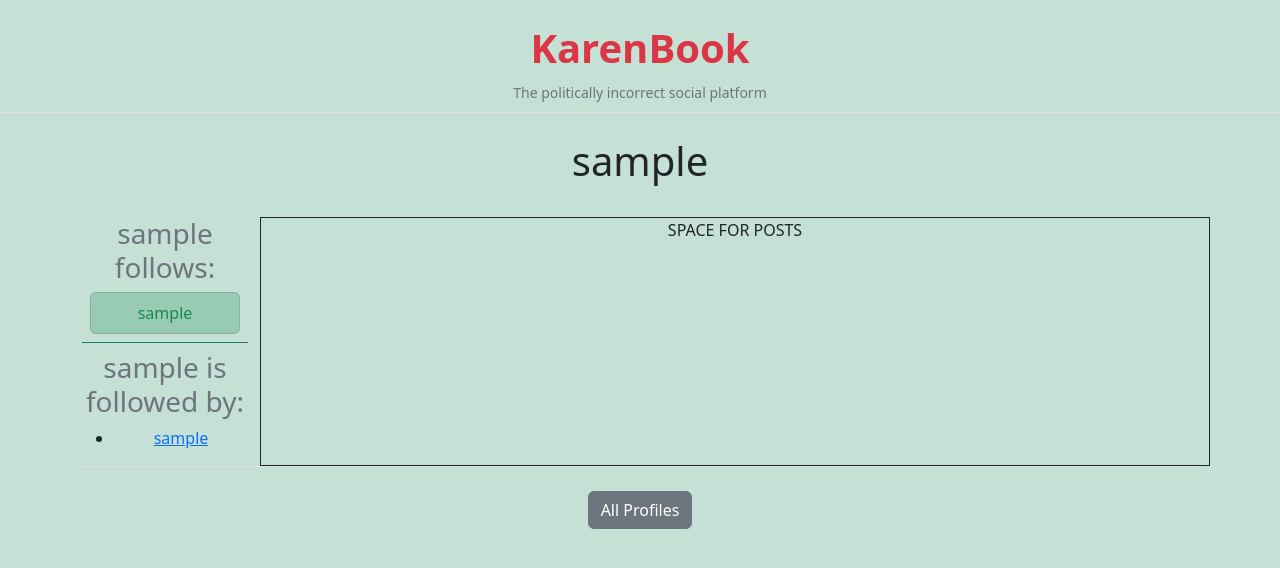
After one commit to ScottQuinn144/KarenBook, a Django app: page /profile/1 in a window 1280 px wide. The commit adds this page. Shown: the top 568 px of the page. Run offline with Django 3.2, Linux system fonts and the light colour scheme; tables that the repository leaves empty hold one stand-in row (values such as "Sample post").

Commit message:
addded profile page and styles. connected urls

```diff
--- a/Social/urls.py
+++ b/Social/urls.py
@@ -1,7 +1,8 @@
 from django.urls import path
-from .views import dashboard
-
+from .views import dashboard, profile_list, profile
 
 urlpatterns = [
     path("", dashboard, name="dashboard"),
+    path("profile_list/", profile_list, name="profile_list"),
+    path("profile/<int:pk>", profile, name="profile"),
 ]
--- a/Social/views.py
+++ b/Social/views.py
@@ -1,4 +1,15 @@
 from django.shortcuts import render
+from .models import Profile
 
 def dashboard(request):
     return render(request, "base.html")
+
+
+def profile_list(request):
+    profiles = Profile.objects.exclude(user=request.user)
+    return render(request, "socials/profile_list.html", {"profiles": profiles})
+
+
+def profile(request, pk):
+    profile = Profile.objects.get(pk=pk)
+    return render(request, "socials/profile.html", {"profile": profile})
--- a/templates/base.html
+++ b/templates/base.html
@@ -1,13 +1,17 @@
 <!doctype html>
 <html lang="en">
+
 <head>
   <meta charset="utf-8">
   <meta name="viewport" content="width=device-width, initial-scale=1">
   <title>KarenBook</title>
-    <link href="https://cdn.jsdelivr.net/npm/bootstrap@5.2.2/dist/css/bootstrap.min.css" rel="stylesheet" integrity="sha384-Zenh87qX5JnK2Jl0vWa8Ck2rdkQ2Bzep5IDxbcnCeuOxjzrPF/et3URy9Bv1WTRi" crossorigin="anonymous">
+  <link href="https://cdn.jsdelivr.net/npm/bootstrap@5.2.2/dist/css/bootstrap.min.css" rel="stylesheet"
+    integrity="sha384-Zenh87qX5JnK2Jl0vWa8Ck2rdkQ2Bzep5IDxbcnCeuOxjzrPF/et3URy9Bv1WTRi" crossorigin="anonymous">
 </head>
+
 <body class="bg-success bg-opacity-25">
-        <div class="container text-center mt-4 underline">
+  <div class="border-bottom border-muted">
+    <div class="container text-center mt-4 mb-2">
       <div class="row">
         <div class="col">
 
@@ -15,20 +19,23 @@
         <div class="col">
           <section>
             <h1 class="fs-1 fw-semibold text-danger">KarenBook</h1>
-                    <small class="text-muted">Welcome to the politically incorrect social platform</small>
+            <small class="text-muted">The politically incorrect social platform</small>
           </section>
-                <div>
-                    {% block content %}
-
-                    {% endblock content %}
-                </div>
         </div>
         <div class="col">
 
         </div>
       </div>
     </div>
+  </div>
 
-    <script src="https://cdn.jsdelivr.net/npm/bootstrap@5.2.2/dist/js/bootstrap.bundle.min.js" integrity="sha384-OERcA2EqjJCMA+/3y+gxIOqMEjwtxJY7qPCqsdltbNJuaOe923+mo//f6V8Qbsw3" crossorigin="anonymous"></script>
+  {% block content %}
+
+  {% endblock content %}
+
+  <script src="https://cdn.jsdelivr.net/npm/bootstrap@5.2.2/dist/js/bootstrap.bundle.min.js"
+    integrity="sha384-OERcA2EqjJCMA+/3y+gxIOqMEjwtxJY7qPCqsdltbNJuaOe923+mo//f6V8Qbsw3" crossorigin="anonymous">
+  </script>
 </body>
+
 </html>
--- /dev/null
+++ b/templates/socials/profile.html
@@ -0,0 +1,88 @@
+{% extends 'base.html' %}
+
+{% block content %}
+
+<div class="container text-center mt-4">
+    <div class="row">
+        <div class="col">
+
+        </div>
+        <div class="col">
+            <div class="block">
+                <h1 class="title is-1">
+                    {{profile.user.username}}
+                </h1>
+            </div>
+        </div>
+        <div class="col">
+
+        </div>
+    </div>
+</div>
+
+
+<div class="container text-center mt-4">
+    <div class="row">
+        <div class="col-2">
+            <div class="block">
+                <h3 class="text-muted text-decoration-none">
+                    {{profile.user.username}} follows:
+                </h3>
+                <div class="text-center mb-2 border-bottom border-success">
+                    <ul class="list-group m-2">
+                        {% for following in profile.follows.all %}
+                        <li class="list-group-item bg-success bg-opacity-25">
+                            <a class="text-decoration-none text-success" href="#">
+                                {{ following }}
+                            </a>
+                        </li>
+                        {% endfor %}
+                    </ul>
+                </div>
+            </div>
+
+            <div class="block">
+                <h3 class="text-muted">
+                    {{profile.user.username}} is followed by:
+                </h3>
+                <div class="content">
+                    <ul>
+                        {% for follower in profile.followed_by.all %}
+                        <li>
+                            <a href="#">
+                                {{ follower }}
+                            </a>
+                        </li>
+                        {% endfor %}
+                    </ul>
+                </div>
+            </div>
+        </div>
+        <div class="col-10 border border-dark">
+            SPACE FOR POSTS
+        </div>
+    </div>
+
+    <footer class="border-top border-muted">
+
+        <div class="container text-center mt-4">
+            <div class="row">
+                <div class="col">
+
+                </div>
+                <div class="col">
+                    <div class="block">
+                        <div class="">
+                            <a href="{%url 'profile_list'%}">
+                                <button type="button" class="btn btn-secondary">All Profiles</button>
+                            </a>
+                        </div>
+                    </div>
+                </div>
+                <div class="col">
+
+                </div>
+            </div>
+        </div>
+    </footer>
+    {% endblock content %}
```
Also changed, not shown: templates/socials/profile_list.html (added, +29 -0 lines). Lines whose indentation alone changed are shown as unchanged.
